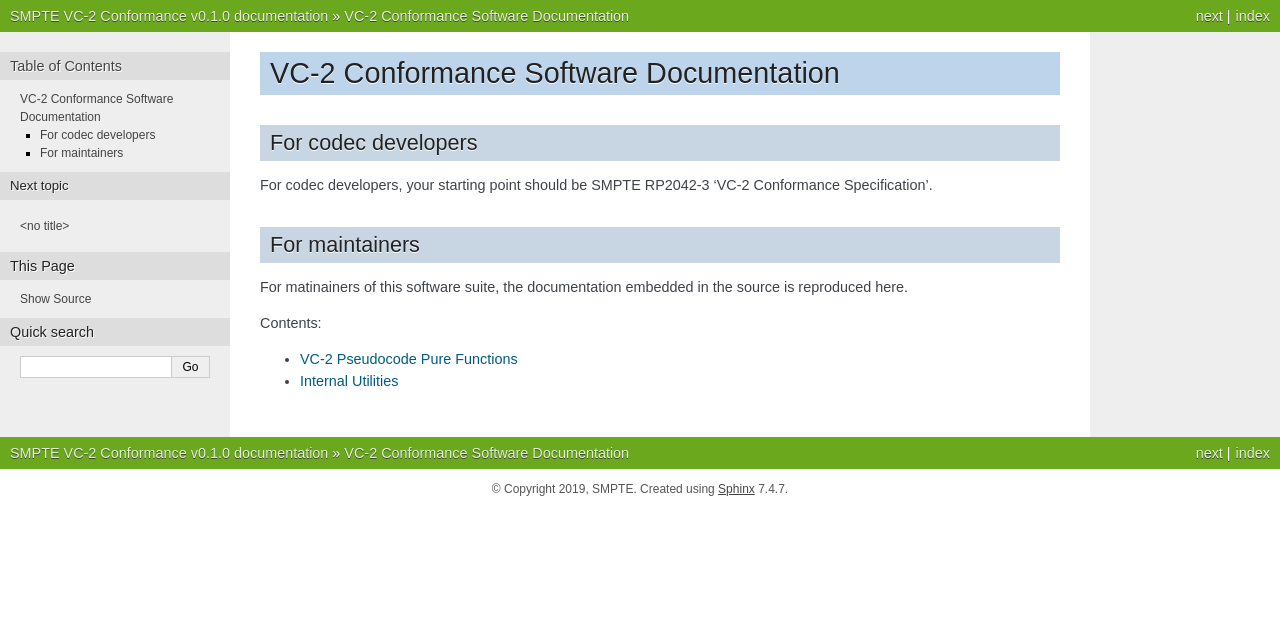
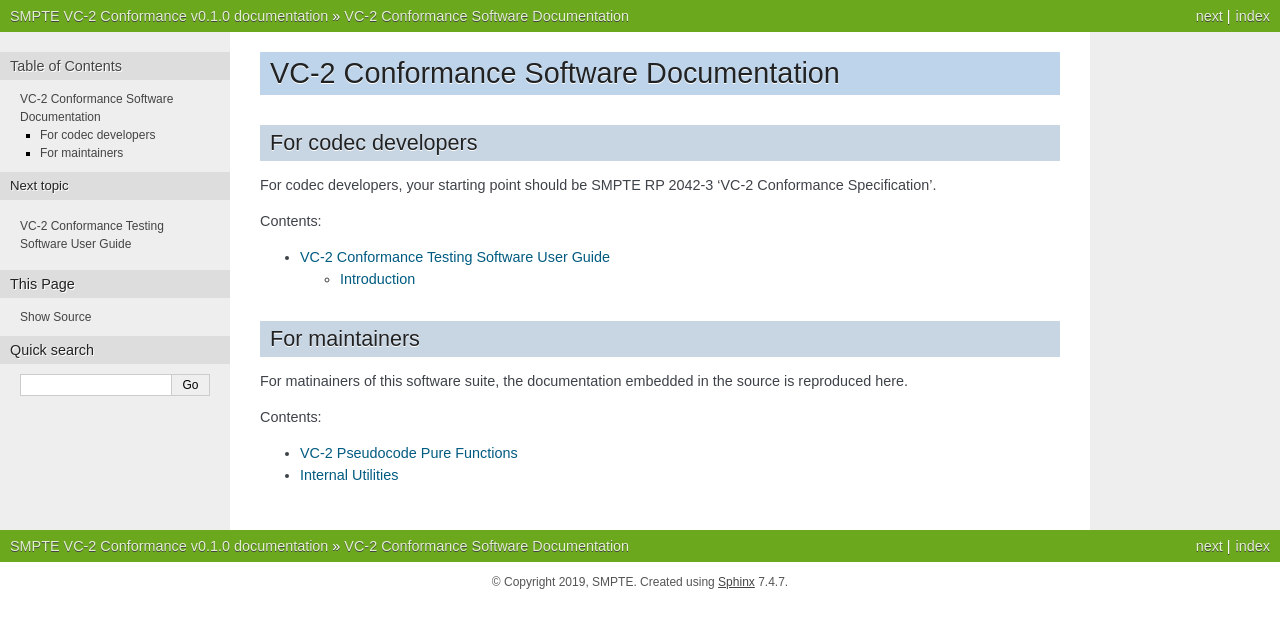
Before and after one commit to bbc/vc2_conformance, a Sphinx documentation site: the page built from docs/source/index.rst, in a window 1280 px wide. Shown: the top 628 px of the page. Built offline with Sphinx 7.4.7, drawn with Linux system fonts in a browser that asks for light colours; part of the change alters nothing that is shown.

Commit message:
Add user guide introduction.

```diff
--- a/docs/source/index.rst
+++ b/docs/source/index.rst
@@ -4,12 +4,14 @@ VC-2 Conformance Software Documentation
 For codec developers
 --------------------
 
-For codec developers, your starting point should be SMPTE RP2042-3 'VC-2
+For codec developers, your starting point should be SMPTE RP 2042-3 'VC-2
 Conformance Specification'.
 
 .. toctree::
    :maxdepth: 2
    :caption: Contents:
+
+   user_guide/index.rst
 
 
 For maintainers
@@ -23,7 +25,6 @@ source is reproduced here.
    :caption: Contents:
 
    maintainer/index.rst
-   maintainer/tables.rst
    maintainer/pure_functions.rst
    maintainer/state.rst
    maintainer/utils.rst
--- a/docs/source/maintainer/tables.rst
+++ /dev/null
@@ -1 +0,0 @@
-.. automodule:: vc2_conformance.tables
--- /dev/null
+++ b/docs/source/user_guide/index.rst
@@ -0,0 +1,12 @@
+VC-2 Conformance Testing Software User Guide
+============================================
+
+The following guide describes how the ``vc2_conformance`` software may be used
+to check the conformance of a VC-2 encoder or decoder implementation to the
+VC-2 standards.
+
+.. toctree::
+   :maxdepth: 2
+   :caption: Contents:
+
+   introduction.rst
--- /dev/null
+++ b/docs/source/user_guide/introduction.rst
@@ -0,0 +1,58 @@
+.. _guide-introduction:
+
+Introduction
+============
+
+In this guide we'll walk through the steps involved in testing a VC-2
+implementation for conformance to SMPTE ST 2042-family of specifications.
+
+
+Testing procedure overview
+--------------------------
+
+The conformance testing processes for decoders and encoders is outlined below.
+
+.. image:: /_static/user_guide/overview_decoder.svg
+
+Decoders are tested using a series of test bitstreams (generated using
+:ref:`vc2-test-case-generator`). The pictures produced by the decoder are then
+compared against reference decodings. If the decoded pictures are bit-for-bit
+identical (as checked by :ref:`vc2-raw-compare`), and the decoder did not
+crash, the decoder passes the test.
+
+
+.. image:: /_static/user_guide/overview_encoder.svg
+
+Encoders are tested using a series of test pictures (generated using
+:ref:`vc2-test-case-generator`). The encoded bitstreams are then fed to a
+bitstream validator (:ref:`vc2-bitstream-validator`) which simultaneously
+validates the bitstream against the specification and decodes the encoded
+pictures. If the bitstream is free from technical errors, the decoded pictures
+are then compared with the input pictures (both visually and using
+:ref:`vc2-raw-compare`). If the decoded pictures are sufficiently similar to
+the inputs, the encoder passes the test.
+
+
+Guide outline
+-------------
+
+In :ref:`guide-installation` we will walk through the process of installing the
+VC-2 conformance software on your computer.
+
+In :ref:`guide-file-format` the simple planar raw video file format used by the
+conformance software is introduced. You are responsible for converting between
+this format and the format natively accepted by the codec under test.
+
+In :ref:`guide-generating-test-cases` we will use the
+:ref:`vc2-test-case-generator` tool to generate a set of test pictures and
+bitstreams. Because VC-2 supports such a wide variety of video formats and
+coding behaviours, test cases are generated on demand to suit the particular
+features of a codec under test.
+
+In :ref:`guide-decoder-testing` and :ref:`guide-encoder-testing` we describe
+how the test pictures and bitstreams should be processed by the codec under
+test. We also describe the procedures for verifying that the codecs behaved as
+expected.
+
+Finally, in :ref:`guide-debugging` we provide some advice on how to approach
+the problem of debugging failing tests.
```
Also changed, not shown: docs/source/_static/user_guide/overview_decoder.svg (added), docs/source/_static/user_guide/overview_encoder.svg (added).
